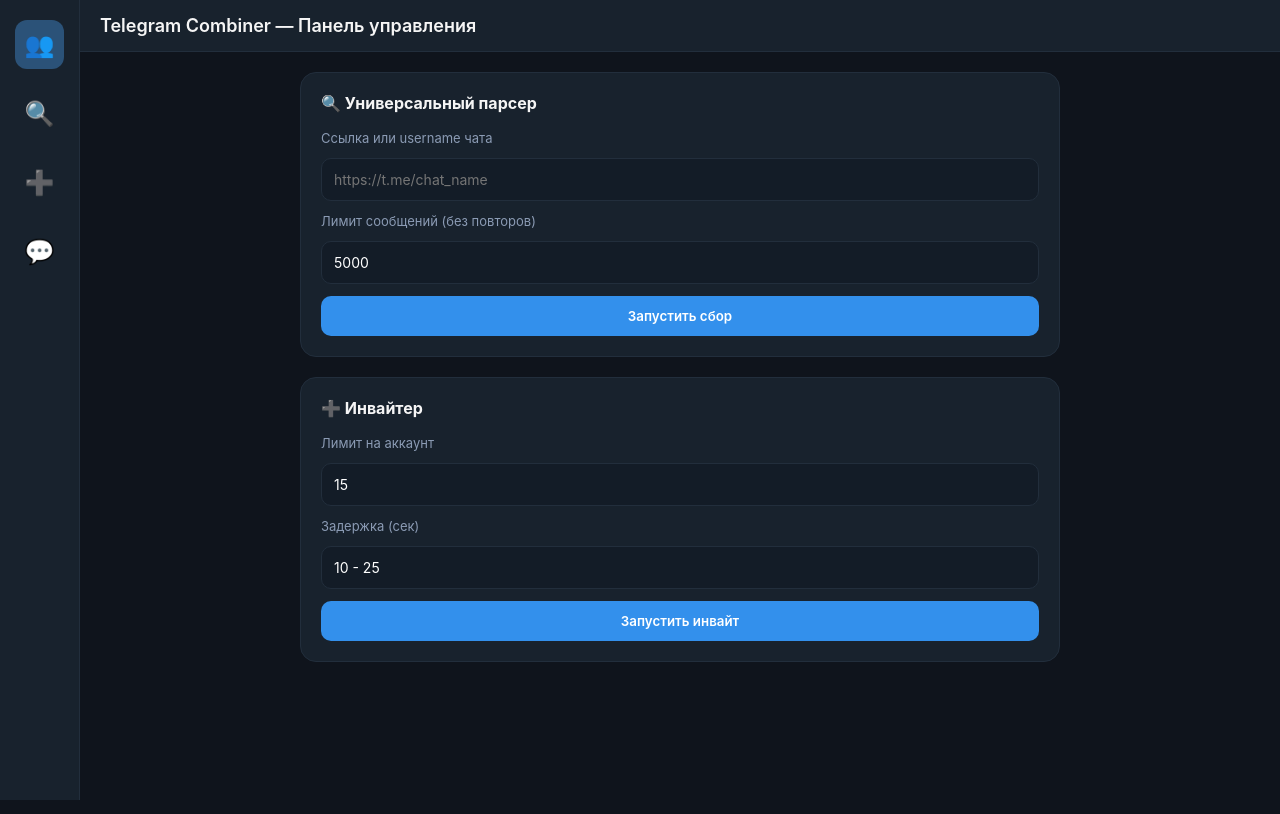
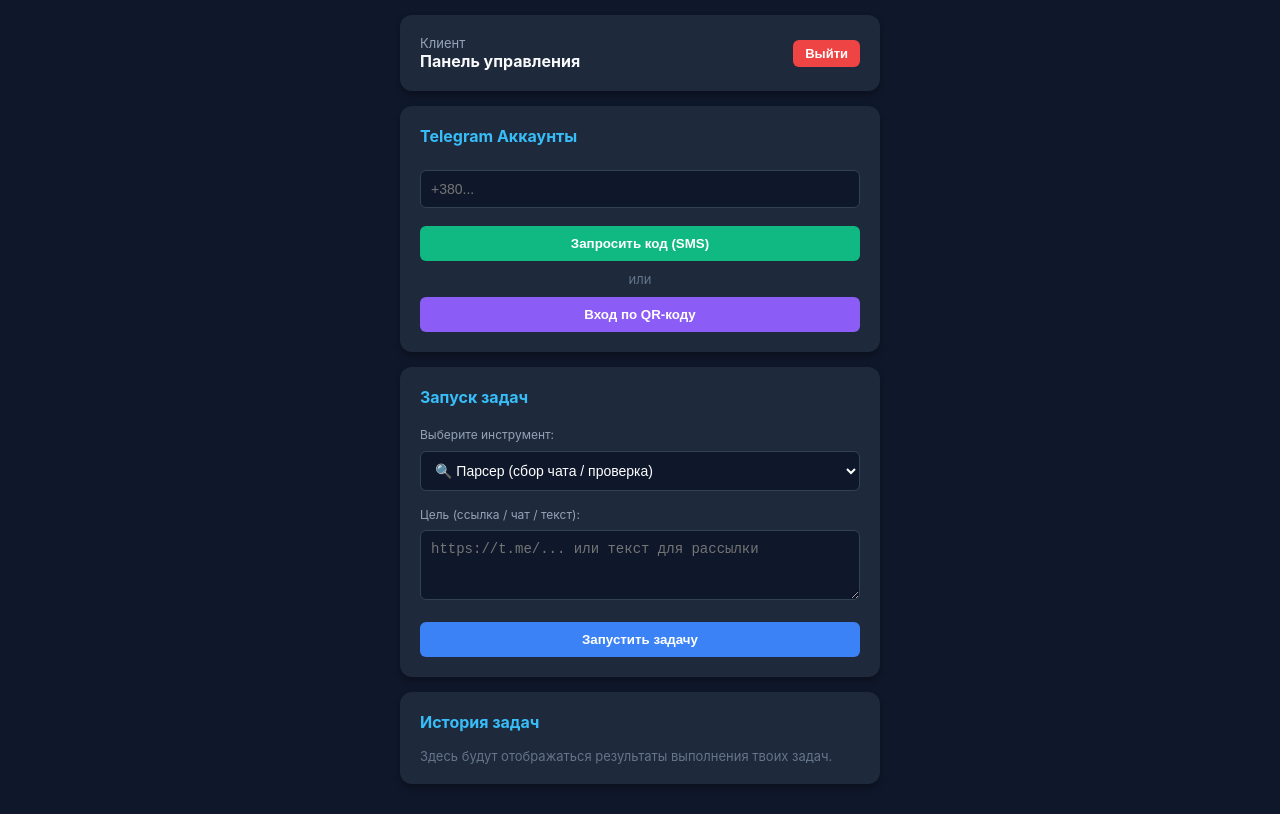
Before and after one commit to blackjentelmen-coder/telegram-crm, a plain HTML site: page index.html in a window 1280 px wide. Drawn offline with Linux system fonts and the light colour scheme.

Commit message:
index.html

```diff
--- a/index.html
+++ b/index.html
@@ -3,124 +3,65 @@
 <head>
     <meta charset="UTF-8">
     <meta name="viewport" content="width=device-width, initial-scale=1.0">
-    <title>Telegram Combiner</title>
+    <title>Telegram CRM Комбайн</title>
     <style>
-        :root {
-            --bg-color: #0f141c;
-            --panel-color: #18222d;
-            --accent-color: #2b5278;
-            --text-color: #f5f5f5;
-            --text-secondary: #8b9bb4;
-            --border-color: #222e3c;
-        }
-        * { box-sizing: border-box; margin: 0; padding: 0; font-family: -apple-system, BlinkMacSystemFont, "Segoe UI", Roboto, sans-serif; }
-        body { background-color: var(--bg-color); color: var(--text-color); display: flex; height: 100vh; overflow: hidden; }
-
-        /* Мобильное боковое меню / навигация */
-        sidebar { width: 80px; background: var(--panel-color); border-right: 1px solid var(--border-color); display: flex; flex-direction: column; align-items: center; padding-top: 20px; gap: 20px; }
-        .nav-btn { background: none; border: none; color: var(--text-secondary); font-size: 24px; cursor: pointer; padding: 10px; border-radius: 12px; transition: 0.2s; }
-        .nav-btn:hover, .nav-btn.active { background: var(--accent-color); color: #fff; }
-
-        /* Основная рабочая область */
-        .main-container { flex: 1; display: flex; flex-direction: column; height: 100%; overflow-y: auto; }
-        header { padding: 15px 20px; background: var(--panel-color); border-bottom: 1px solid var(--border-color); font-size: 18px; font-weight: 600; }
-
-        .content { padding: 20px; display: flex; flex-direction: column; gap: 20px; max-width: 800px; width: 100%; margin: 0 auto; }
-
-        /* Карточки модулей */
-        .card { background: var(--panel-color); border: 1px solid var(--border-color); border-radius: 16px; padding: 20px; display: flex; flex-direction: column; gap: 12px; }
-        .card h2 { font-size: 16px; color: var(--text-color); margin-bottom: 5px; }
-
-        label { font-size: 13px; color: var(--text-secondary); }
-        input, select, textarea { width: 100%; padding: 12px; background: #131c27; border: 1px solid var(--border-color); border-radius: 10px; color: #fff; font-size: 14px; outline: none; }
-        input:focus, select:focus { border-color: var(--accent-color); }
-
-        button.action-btn { background: #3390ec; color: #fff; border: none; padding: 12px; border-radius: 10px; font-weight: 600; cursor: pointer; transition: 0.2s; }
-        button.action-btn:hover { background: #2376be; }
-
-        /* Адаптивность для телефона */
-        @media (max-width: 600px) {
-            body { flex-direction: column-reverse; }
-            sidebar { width: 100%; height: 60px; flex-direction: row; justify-content: space-around; padding-top: 0; border-right: none; border-top: 1px solid var(--border-color); }
-            .main-container { height: calc(100vh - 60px); }
-        }
+        body { font-family: -apple-system, BlinkMacSystemFont, "Segoe UI", Roboto, sans-serif; background: #0f172a; color: #f8fafc; margin: 0; padding: 15px; }
+        .container { max-width: 480px; margin: 0 auto; }
+        .card { background: #1e293b; padding: 20px; border-radius: 12px; margin-bottom: 15px; box-shadow: 0 4px 6px rgba(0,0,0,0.3); }
+        .header { display: flex; justify-content: space-between; align-items: center; margin-bottom: 15px; }
+        .btn-danger { background: #ef4444; color: white; border: none; padding: 6px 12px; border-radius: 6px; cursor: pointer; font-weight: bold; font-size: 13px; }
+        .btn-primary { background: #3b82f6; color: white; border: none; padding: 10px; width: 100%; border-radius: 6px; cursor: pointer; font-weight: bold; margin-top: 10px; }
+        .btn-success { background: #10b981; color: white; border: none; padding: 10px; width: 100%; border-radius: 6px; cursor: pointer; font-weight: bold; margin-top: 10px; }
+        input, select, textarea { width: 100%; padding: 10px; margin: 8px 0; background: #0f172a; border: 1px solid #334155; color: white; border-radius: 6px; box-sizing: border-box; font-size: 14px; }
+        h3 { margin-top: 0; font-size: 16px; color: #38bdf8; }
+        .account-item { background: #0f172a; padding: 10px; border-radius: 6px; margin-bottom: 8px; display: flex; justify-content: space-between; align-items: center; font-size: 14px; }
     </style>
 </head>
 <body>
+    <div class="container">
+        <!-- Шапка с инфо о клиенте -->
+        <div class="card header">
+            <div>
+                <div style="font-size: 13px; color: #94a3b8;">Клиент</div>
+                <div style="font-weight: bold; font-size: 16px;">Панель управления</div>
+            </div>
+            <a href="/logout-client" style="text-decoration: none;"><button class="btn-danger">Выйти</button></a>
+        </div>
 
-    <!-- Навигация (в стиле Telegram) -->
-    <sidebar>
-        <button class="nav-btn active" title="Аккаунты">👥</button>
-        <button class="nav-btn" title="Парсер">🔍</button>
-        <button class="nav-btn" title="Инвайтер">➕</button>
-        <button class="nav-btn" title="Спамер">💬</button>
-    </sidebar>
+        <!-- Управление аккаунтами -->
+        <div class="card">
+            <h3>Telegram Аккаунты</h3>
+            <form action="/cabinet/add-account" method="POST">
+                <input type="text" name="phone" placeholder="+380..." required>
+                <button type="submit" class="btn-success">Запросить код (SMS)</button>
+            </form>
+            <div style="text-align: center; margin: 10px 0; color: #64748b; font-size: 13px;">или</div>
+            <a href="/cabinet/start-qr"><button class="btn-primary" style="background: #8b5cf6; margin-top:0;">Вход по QR-коду</button></a>
+        </div>
 
-    <!-- Главная панель управления -->
-    <div class="main-container">
-        <header>Telegram Combiner — Панель управления</header>
+        <!-- Панель задач (Инвайтер, Спамер, Парсер) -->
+        <div class="card">
+            <h3>Запуск задач</h3>
+            <form action="/cabinet/run-task" method="POST">
+                <label style="font-size: 12px; color: #94a3b8;">Выберите инструмент:</label>
+                <select name="task_type">
+                    <option value="Парсер">🔍 Парсер (сбор чата / проверка)</option>
+                    <option value="Инвайтер">👥 Инвайтер (добавление в чат)</option>
+                    <option value="Спамер / Рассылка">🚀 Спамер / Рассылка (отправка сообщений)</option>
+                </select>
 
-        <div class="content">
-            <!-- Блок настройки парсера -->
-            <div class="card">
-                <h2>🔍 Универсальный парсер</h2>
-                <label>Ссылка или username чата</label>
-                <input type="text" placeholder="https://t.me/chat_name">
-                <label>Лимит сообщений (без повторов)</label>
-                <input type="number" value="5000">
-                <button class="action-btn">Запустить сбор</button>
-            </div>
+                <label style="font-size: 12px; color: #94a3b8; margin-top: 8px; display: block;">Цель (ссылка / чат / текст):</label>
+                <textarea name="target_link" rows="3" placeholder="https://t.me/... или текст для рассылки" required></textarea>
 
-            <!-- Блок инвайтера -->
-            <div class="card">
-                <h2>➕ Инвайтер</h2>
-                <label>Лимит на аккаунт</label>
-                <input type="number" value="15">
-                <label>Задержка (сек)</label>
-                <input type="text" value="10 - 25">
-                <button class="action-btn">Запустить инвайт</button>
-            </div>
+                <button type="submit" class="btn-primary">Запустить задачу</button>
+            </form>
+        </div>
+
+        <!-- История / Результаты -->
+        <div class="card">
+            <h3>История задач</h3>
+            <p style="color: #64748b; font-size: 13px; margin: 0;">Здесь будут отображаться результаты выполнения твоих задач.</p>
         </div>
     </div>
-
-    <!-- Скрипт отправки запросов на бэкенд -->
-    <script>
-        async function sendCommand(action, data = {}) {
-            try {
-                const response = await fetch(`/api/${action}`, {
-                    method: 'POST',
-                    headers: {
-                        'Content-Type': 'application/json'
-                    },
-                    body: JSON.stringify(data)
-                });
-                const result = await response.json();
-                alert(`Результат: ${JSON.stringify(result)}`);
-            } catch (error) {
-                alert(`Ошибка соединения: ${error}`);
-            }
-        }
-
-        document.addEventListener('DOMContentLoaded', () => {
-            const buttons = document.querySelectorAll('.action-btn');
-
-            if (buttons.length > 0) {
-                buttons[0].addEventListener('click', () => {
-                    const inputs = document.querySelectorAll('.card input');
-                    const chatLink = inputs[0].value;
-                    const limit = inputs[1].value;
-                    sendCommand('parse', { chat: chatLink, limit: limit });
-                });
-            }
-
-            if (buttons.length > 1) {
-                buttons[1].addEventListener('click', () => {
-                    const inputs = document.querySelectorAll('.card input');
-                    const limitPerAcc = inputs[2].value;
-                    sendCommand('invite', { limit_per_account: limitPerAcc });
-                });
-            }
-        });
-    </script>
 </body>
 </html>
```
